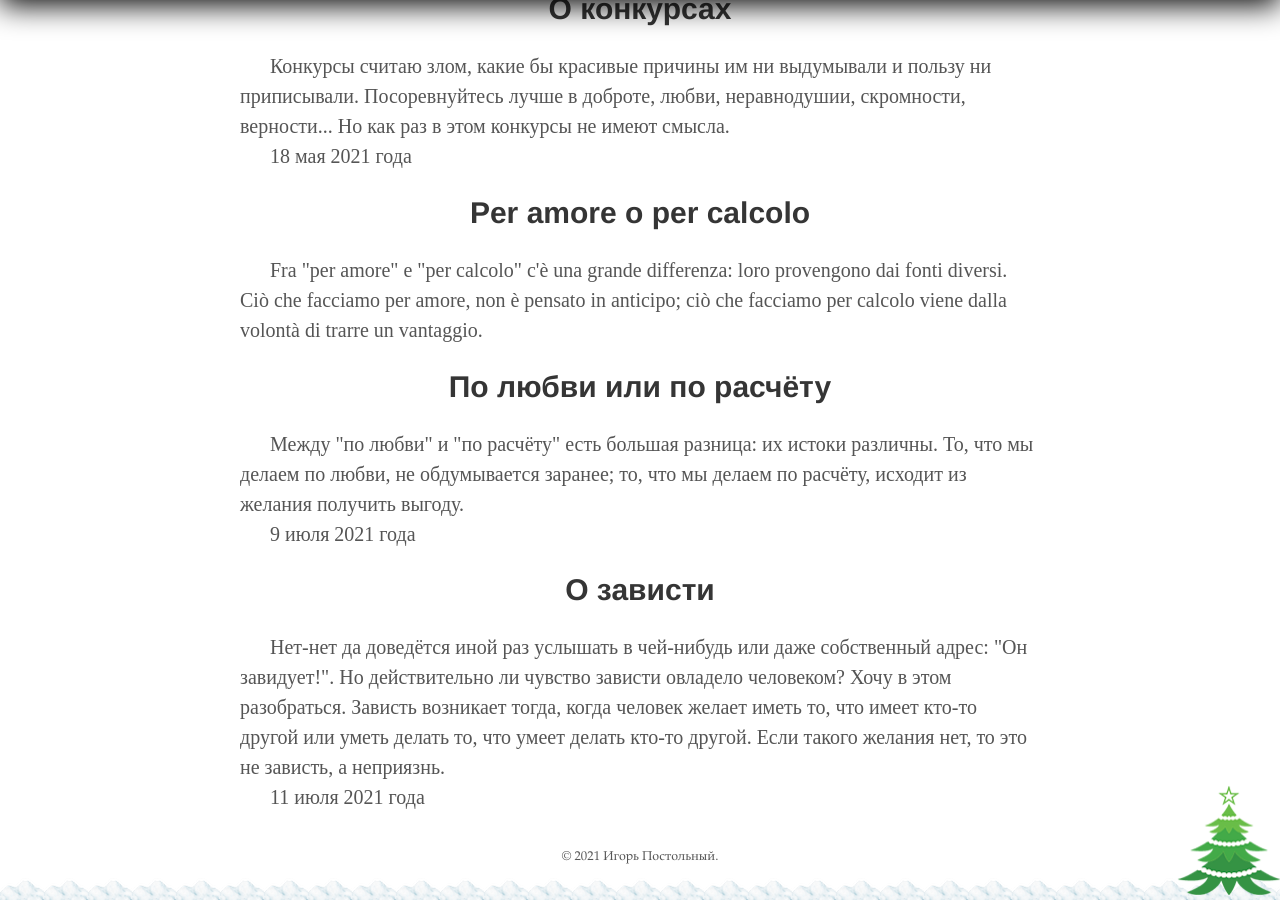
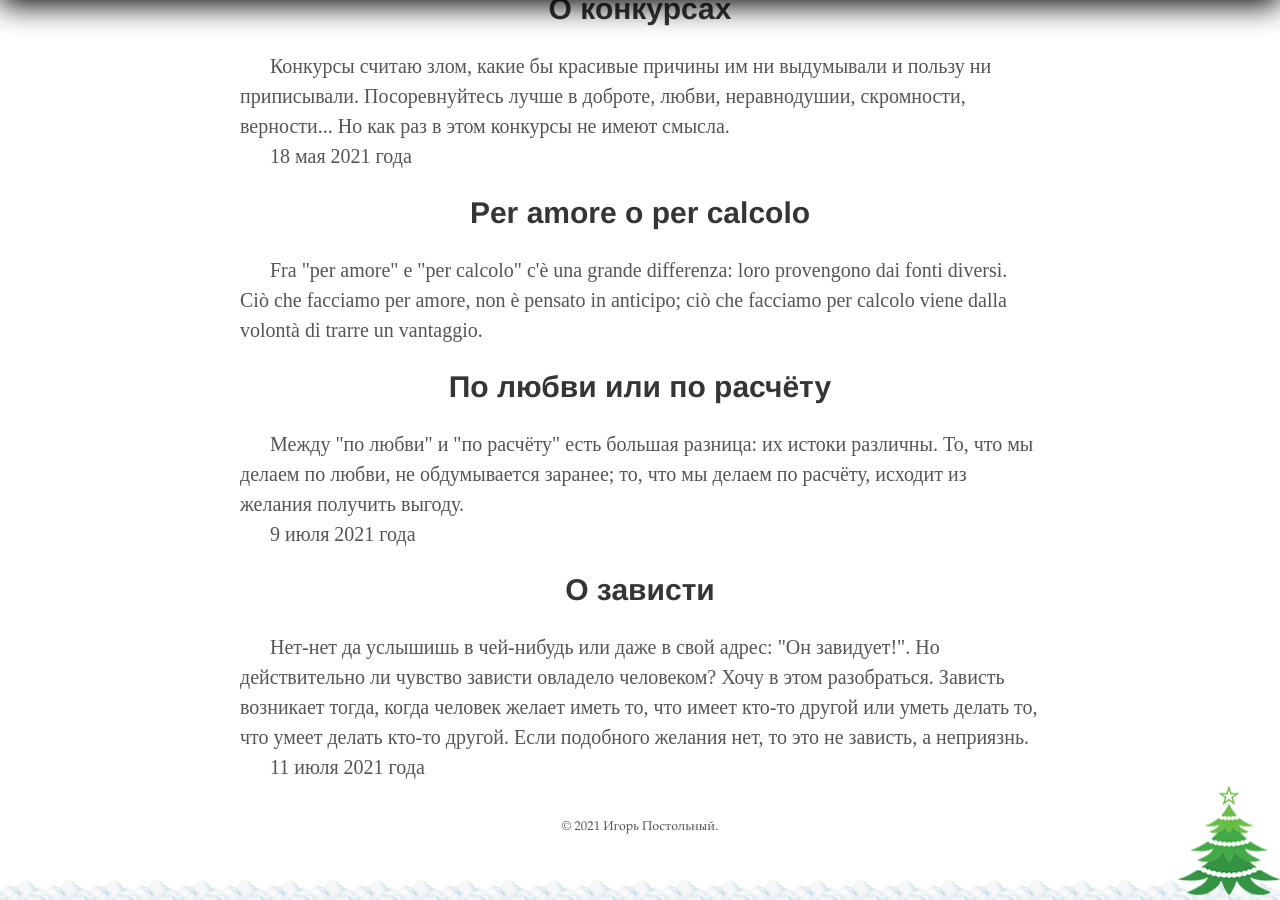
Before and after one commit to postolny/postolny.github.io, a Jekyll site: the page built from _pages/miniature.html, in a window 1280 px wide and 900 px high, scrolled down 4228 px. Built offline with Jekyll 4.4.1, drawn with Linux system fonts in a browser that asks for light colours.

Commit message:
Update miniature.html

```diff
--- a/_pages/miniature.html
+++ b/_pages/miniature.html
@@ -82,6 +82,6 @@ permalink: /miniature/
   </article>
   <article>
     <h2>О зависти</h2>
-    <p>Нет-нет да доведётся иной раз услышать в чей-нибудь или даже собственный адрес: "Он завидует!". Но действительно ли чувство зависти овладело человеком? Хочу в этом разобраться. Зависть возникает тогда, когда человек желает иметь то, что имеет кто-то другой или уметь делать то, что умеет делать кто-то другой. Если такого желания нет, то это не зависть, а неприязнь.</p>
+    <p>Нет-нет да услышишь в чей-нибудь или даже в свой адрес: "Он завидует!". Но действительно ли чувство зависти овладело человеком? Хочу в этом разобраться. Зависть возникает тогда, когда человек желает иметь то, что имеет кто-то другой или уметь делать то, что умеет делать кто-то другой. Если подобного желания нет, то это не зависть, а неприязнь.</p>
     <p>11 июля 2021 года</p>
   </article>
```
